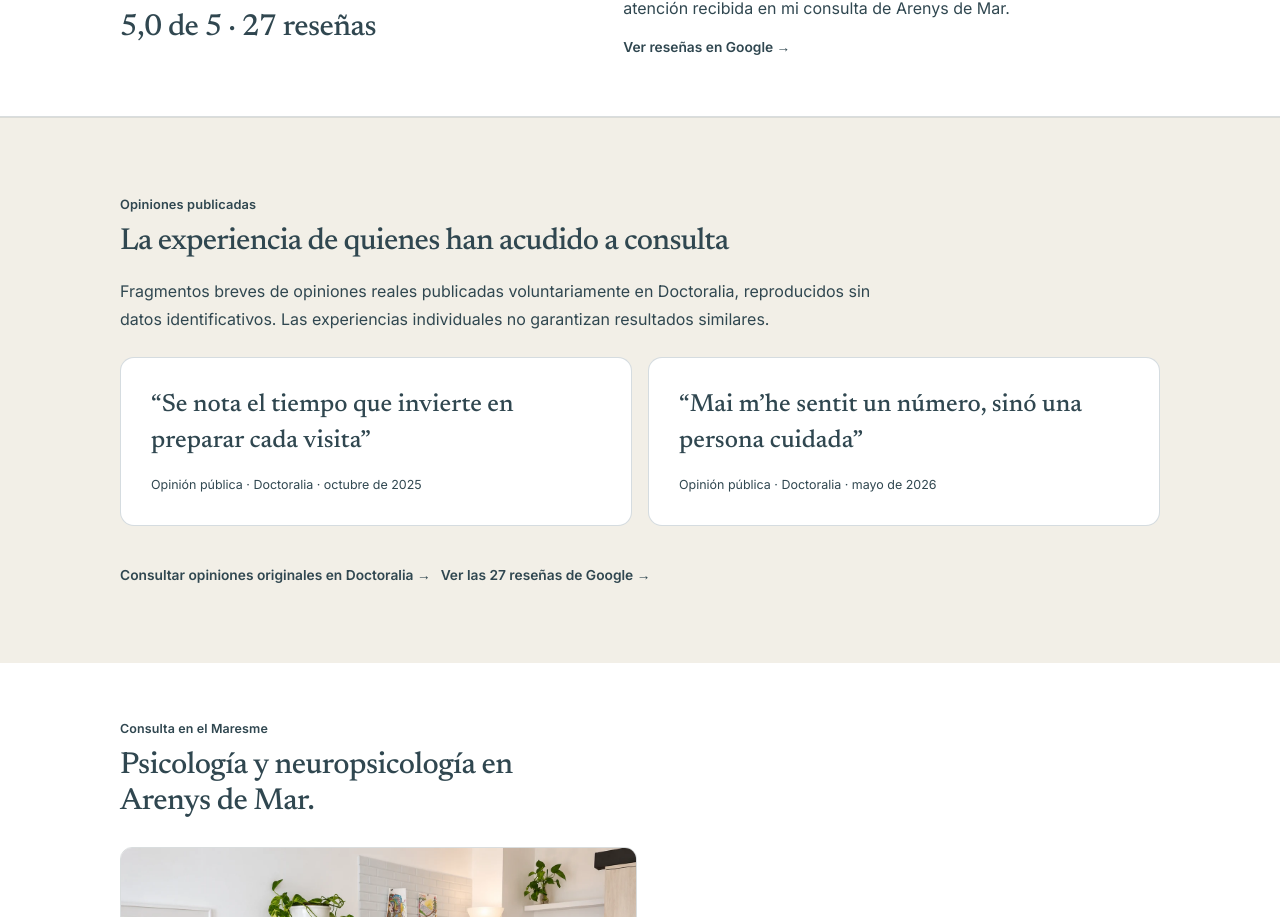
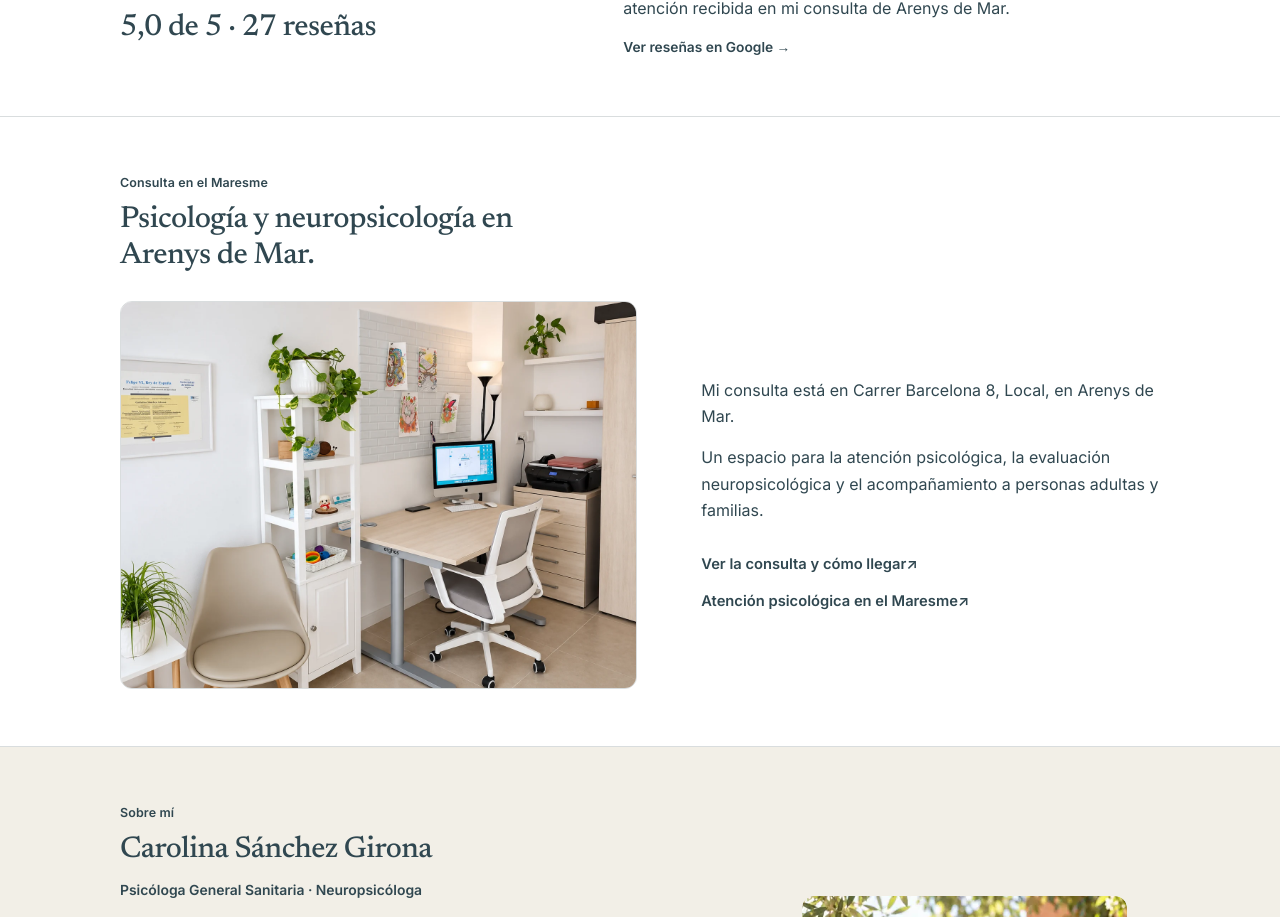
Before and after one commit to carolinasanchezgirona/Portfolio-Carolina, a Next.js app: page / in a window 1280 px wide. Shown: the part 3266-4183 px from the top of the page. Built offline with nearby package versions, Linux system fonts and the light colour scheme.

Commit message:
Retirar enlace y testimonios a perfil Doctoralia desactivado

```diff
--- a/app/page.tsx
+++ b/app/page.tsx
@@ -215,24 +215,7 @@ export default function HomePage() {
       </section>
 
 
-      <section className="captacion-section" aria-labelledby="testimonios-title">
-        <div className="editorial-wrap">
-          <p className="editorial-section-eyebrow">Opiniones publicadas</p>
-          <h2 id="testimonios-title">La experiencia de quienes han acudido a consulta</h2>
-          <p className="captacion-intro">Fragmentos breves de opiniones reales publicadas voluntariamente en Doctoralia, reproducidos sin datos identificativos. Las experiencias individuales no garantizan resultados similares.</p>
-          <div className="captacion-review-grid">
-            <figure className="captacion-quote">
-              <blockquote>“Se nota el tiempo que invierte en preparar cada visita”</blockquote>
-              <figcaption>Opinión pública · Doctoralia · octubre de 2025</figcaption>
-            </figure>
-            <figure className="captacion-quote">
-              <blockquote lang="ca">“Mai m’he sentit un número, sinó una persona cuidada”</blockquote>
-              <figcaption>Opinión pública · Doctoralia · mayo de 2026</figcaption>
-            </figure>
-          </div>
-          <div className="captacion-actions"><a className="editorial-card-link" href="https://www.doctoralia.es/carolina-sanchez-girona/psicologo/arenys-de-mar" target="_blank" rel="noopener noreferrer">Consultar opiniones originales en Doctoralia →</a><a className="editorial-card-link" href="https://maps.app.goo.gl/ubCSFYZRgbv7vpqF9" target="_blank" rel="noopener noreferrer">Ver las 27 reseñas de Google →</a></div>
-        </div>
-      </section>
+
 
       <section className="editorial-section editorial-local" aria-labelledby="local-title">
         <div className="editorial-wrap">
```
